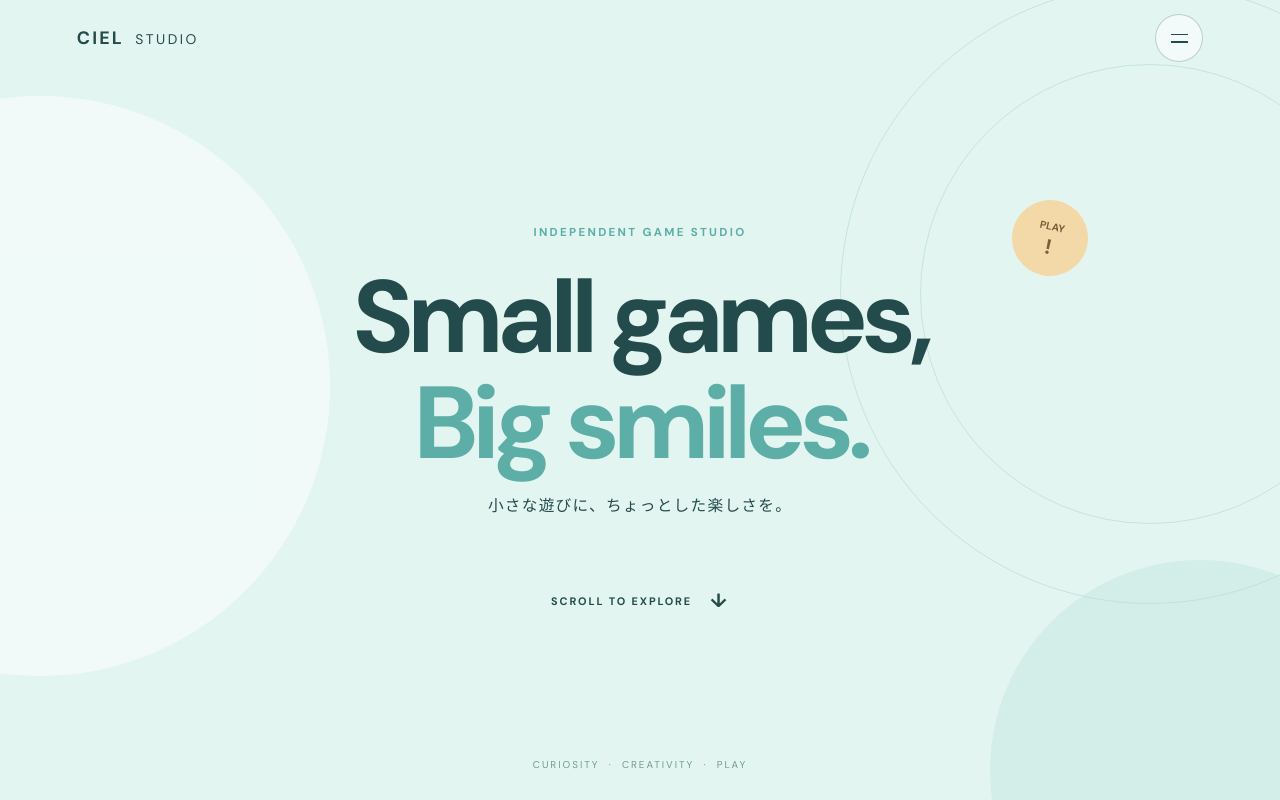
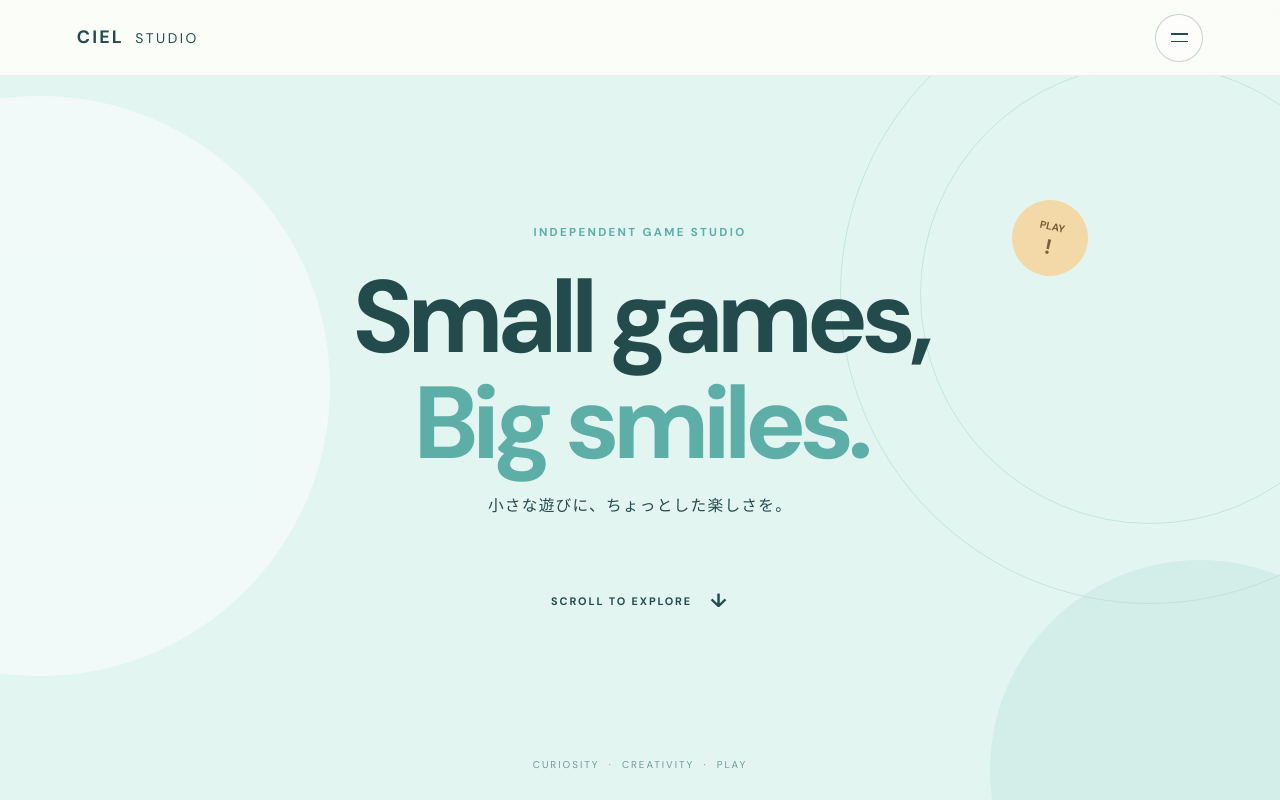
Before and after one commit to cielstudio2025-cell/cielstudio2025-cell.github.io, a plain HTML site: page index.html in a window 1280 px wide. Shown: the top 800 px of the page. Drawn offline with Linux system fonts and the light colour scheme.

Commit message:
Fix header position to stay visible

```diff
--- a/style.css
+++ b/style.css
@@ -17,9 +17,22 @@ body {
 }
 a { color: inherit; text-decoration: none; }
 .site-header {
-  height: 76px; padding: 0 clamp(22px, 6vw, 88px); display: flex;
-  align-items: center; justify-content: space-between; position: absolute;
-  z-index: 10; top: 0; left: 0; width: 100%;
+  height: 76px;
+  padding: 0 clamp(22px, 6vw, 88px);
+  display: flex;
+  align-items: center;
+  justify-content: space-between;
+  position: fixed;
+  z-index: 10;
+  top: 0;
+  left: 0;
+  width: 100%;
+
+  /* スクロール中も見やすくする */
+  background: rgba(255, 254, 250, 0.85);
+  backdrop-filter: blur(12px);
+  -webkit-backdrop-filter: blur(12px);
+  border-bottom: 1px solid rgba(35, 75, 75, 0.08);
 }
 .brand { font-size: 1.12rem; font-weight: 700; letter-spacing: .12em; }
 .brand span { font-weight: 400; letter-spacing: .18em; font-size: .78em; margin-left: 5px; }
```
